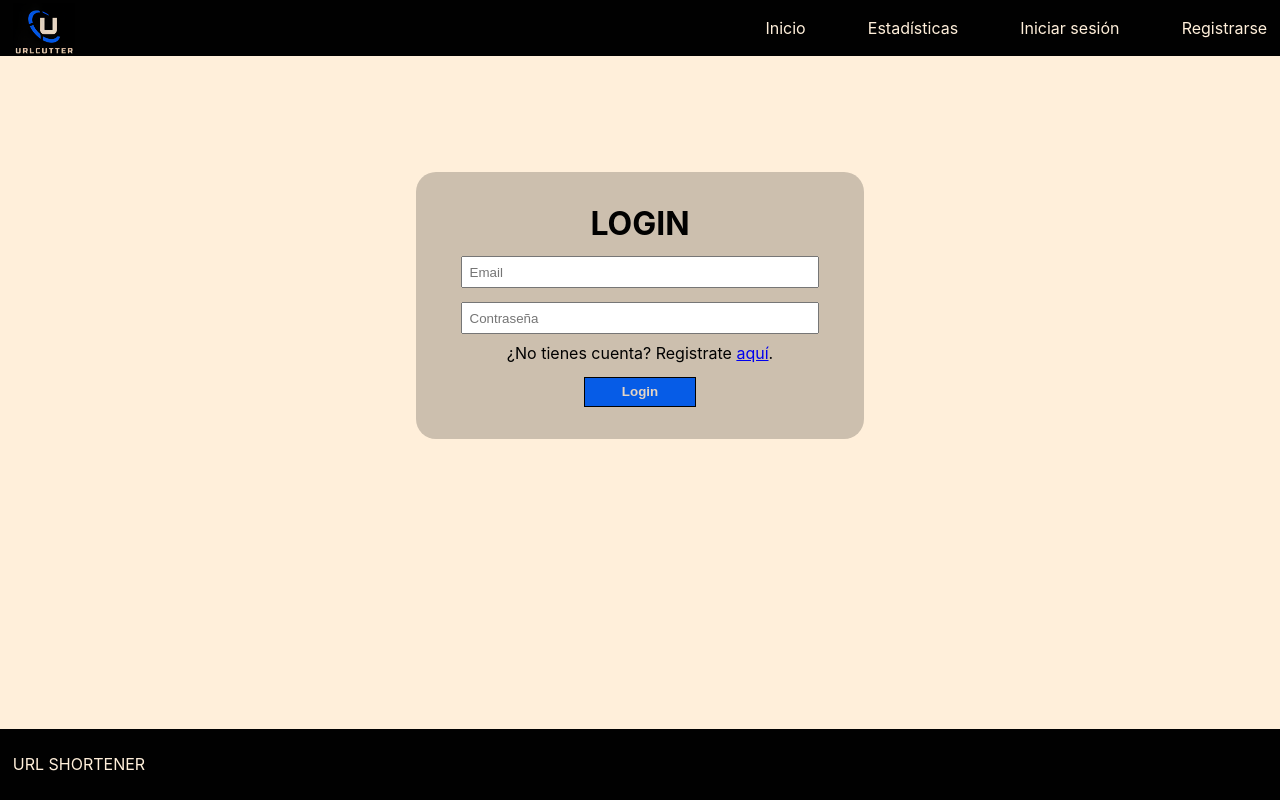
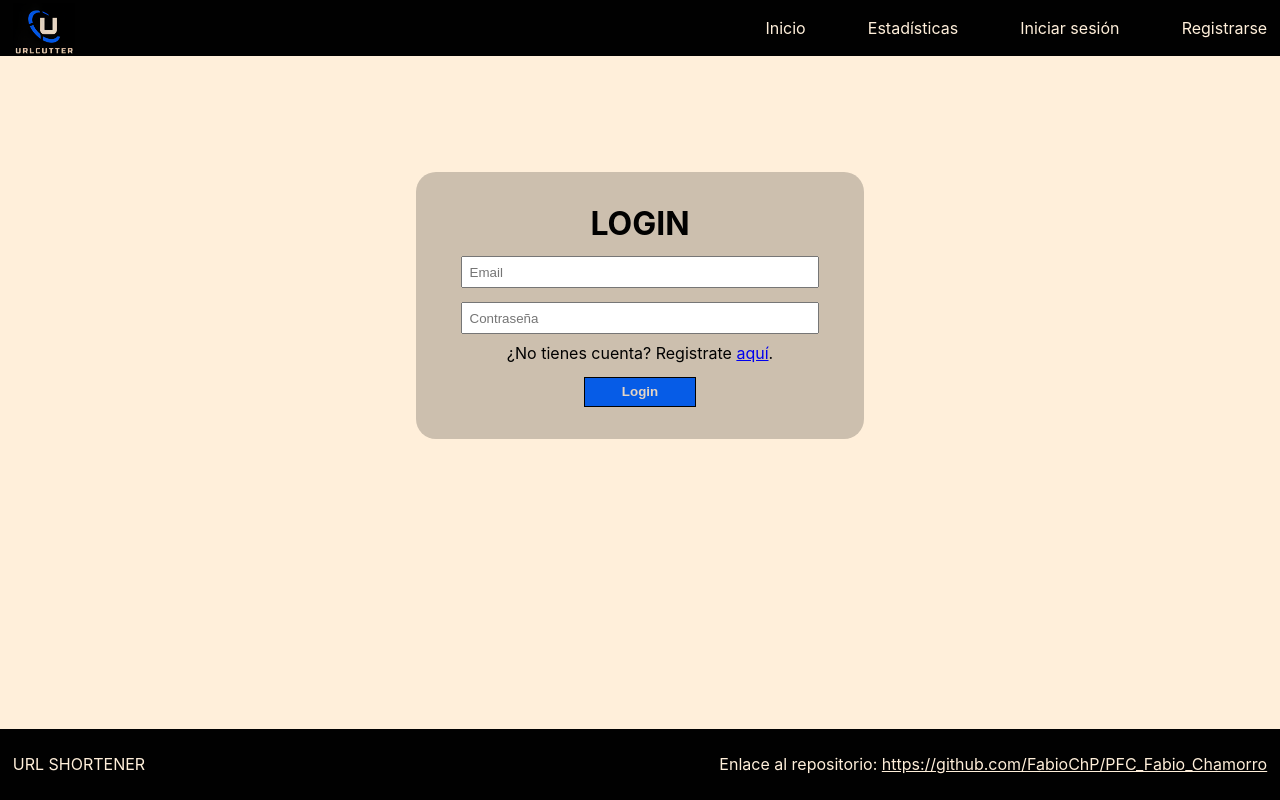
Before and after one commit to FabioChP/PFC_Fabio_Chamorro, a React (Create React App) app in the folder frontend/url-shortener/: page /login in a window 1280 px wide. Built offline with nearby package versions, Linux system fonts and the light colour scheme.

Commit message:
Añadida salida de errores del login
Y también el enlace al repositorio dentro de la página

```diff
--- a/frontend/url-shortener/src/sites/login/login.js
+++ b/frontend/url-shortener/src/sites/login/login.js
@@ -34,6 +34,11 @@ function Login() {
             })
             .catch(error => {
                 console.error("Error al iniciar sesion:", error);
+                if (error.response.status == 404) {
+                    alert("No existe el usuario")
+                } else if (error.response.status == 401) {
+                    alert("Contraseña incorrecta")
+                }
             })
         }
 
--- a/frontend/url-shortener/src/sites/main/main.css
+++ b/frontend/url-shortener/src/sites/main/main.css
@@ -28,7 +28,6 @@ header {
 
 .headerLink {
     display: flex;
-    justify-content: right;
     align-items: center;
     color: #ffefda;
     text-decoration: none;
@@ -49,4 +48,17 @@ footer {
     display: flex;
     width: 100%;
     padding: 2% 1%;
+    display: flex;
+    justify-content: space-between;
 }
+
+.footerLink {
+
+    align-items: center;
+    color: #ffefda;
+    text-decoration: none;
+}
+
+.main-enlace-repo {
+    color: #ffefda;
+}
--- a/frontend/url-shortener/src/sites/main/main.js
+++ b/frontend/url-shortener/src/sites/main/main.js
@@ -30,7 +30,10 @@ if (user_link != "/user/null") {
         </header>
         {<Outlet />}
         <footer>
-            <Link to="/" className="headerLink">URL SHORTENER</Link>
+            <Link to="/" className="footerLink">URL SHORTENER</Link>
+            <p className="main-enlace-repo">
+                Enlace al repositorio: <a className="main-enlace-repo" href="https://github.com/FabioChP/PFC_Fabio_Chamorro">https://github.com/FabioChP/PFC_Fabio_Chamorro</a>
+            </p>
         </footer>
     </>
 }
```
